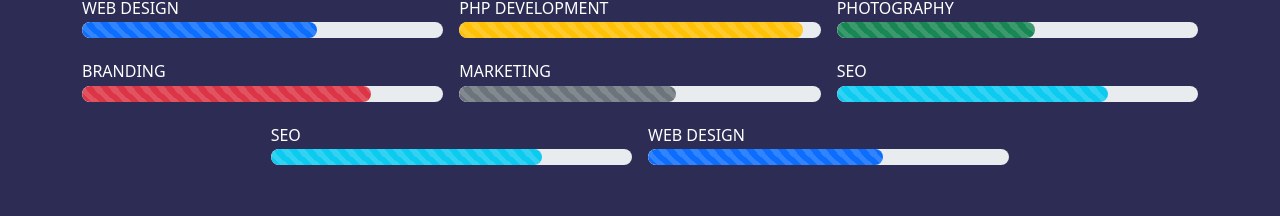
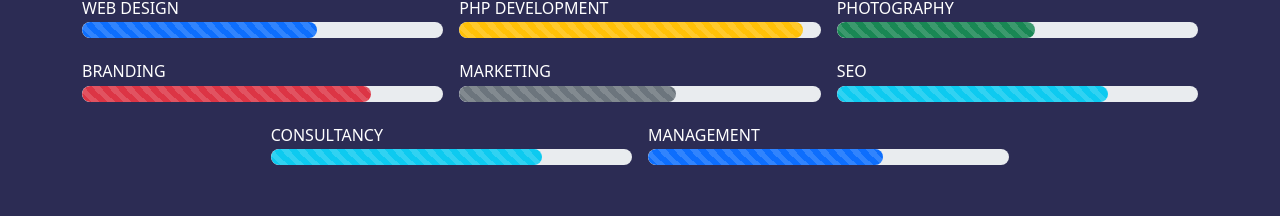
Before and after one commit to Al-amin11/own, a plain HTML site: page index.html in a window 1280 px wide. Shown: the part 1099-1315 px from the top of the page. Drawn offline with Linux system fonts and the light colour scheme.

```diff
--- a/index.html
+++ b/index.html
@@ -123,14 +123,14 @@
                             </div>
                         </div>
                         <div class="col-4  wow fadeInUpBig"  data-wow-duration=".755s">
-                            <h6 class="mb-1">SEO</h6>
+                            <h6 class="mb-1">CONSULTANCY</h6>
                             <div class="progress rounded-pill">
                                 <div class="progress-bar progress-bar-striped progress-bar-animated bg-info rounded-pill" role="progressbar" style="width: 75%">
                                 </div>
                             </div>
                         </div>
                         <div class="col-4 wow fadeInUpBig"  data-wow-duration=".75s">
-                            <h6 class="mb-1">WEB DESIGN</h6>
+                            <h6 class="mb-1">MANAGEMENT</h6>
                             <div class="progress rounded-pill">
                                 <div class="progress-bar progress-bar-striped progress-bar-animated  rounded-pill" role="progressbar" style="width: 65%">
                                 </div>
```
